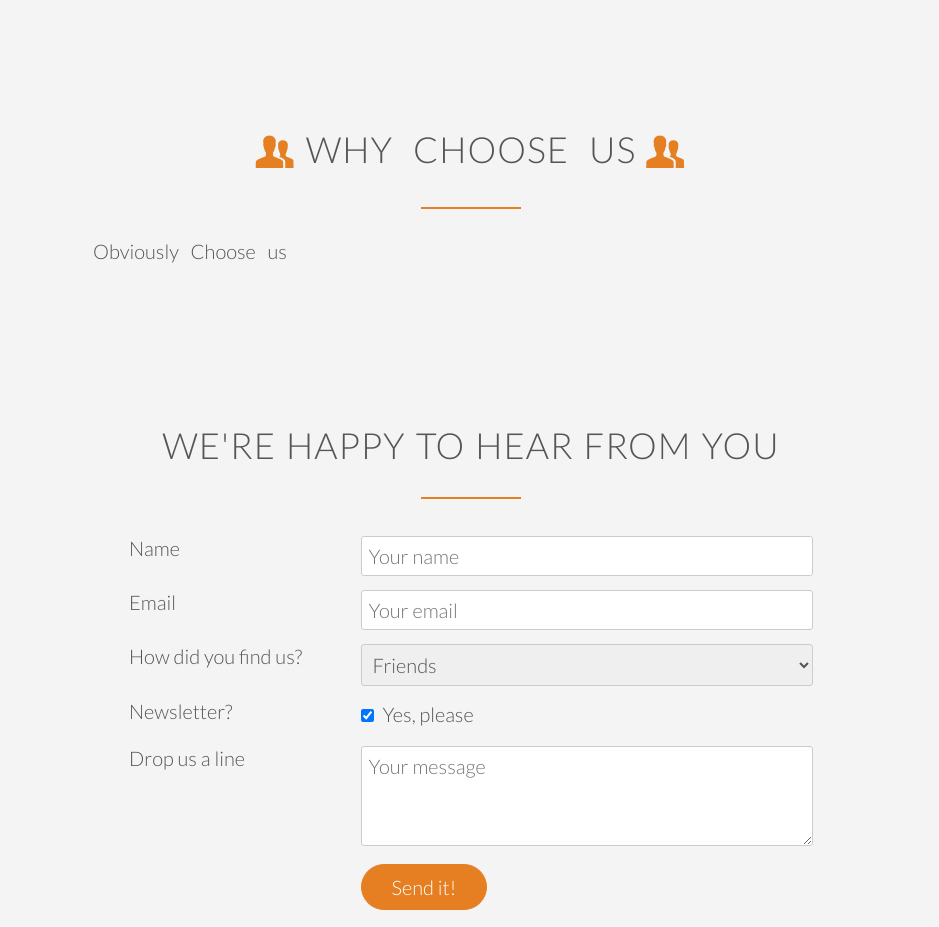
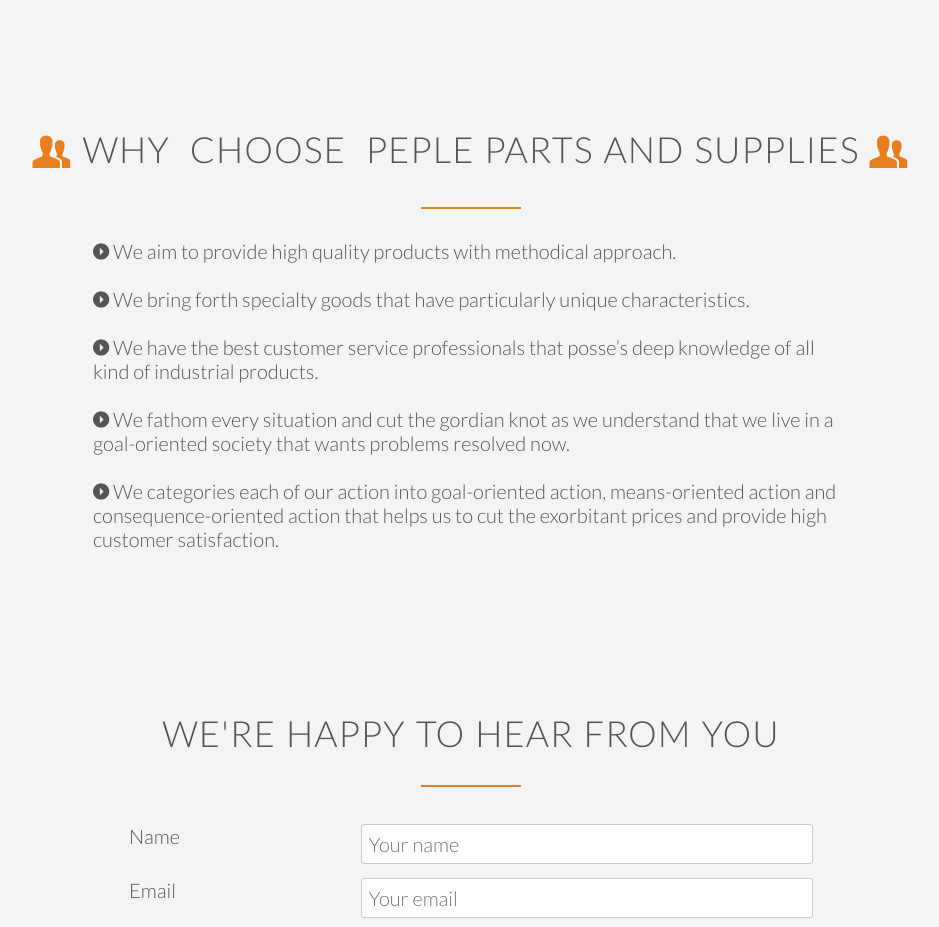
Before and after one commit to CyborgJayant/peple, a website: page index.html in a window 1280 px wide. Shown: the part 1860-2787 px from the top of the page, without its empty margins (169-1108 px from the left). Drawn offline with nearby package versions, Linux system fonts and the light colour scheme; a script that the page names is missing; files whose address does not match are found by name.

Commit message:
Why choose us added

```diff
--- a/index.html
+++ b/index.html
@@ -132,10 +132,15 @@
 
         <section class="section-whyus" id="whyus">
             <div class="row">
-                <h2><i class="ion-person-stalker icon-small"></i>&nbsp;WHY&nbsp;  CHOOSE&nbsp; US&nbsp;<i class="ion-person-stalker icon-small"></i> </h2>
+                <h2><i class="ion-person-stalker icon-small"></i>&nbsp;WHY&nbsp;  CHOOSE&nbsp; PEPLE PARTS AND SUPPLIES&nbsp;<i class="ion-person-stalker icon-small"></i> </h2>
             </div>
             <div class="row section-text">
-                    Obviously &nbsp; Choose &nbsp; us
+                <i class="ion-android-arrow-dropright-circle"></i> We aim to provide high quality products with methodical approach. <br><br>
+                <i class="ion-android-arrow-dropright-circle"></i> We bring forth specialty goods that have particularly unique characteristics. <br><br>
+                <i class="ion-android-arrow-dropright-circle"></i> We have the best customer service professionals that posse’s deep knowledge of all kind of industrial products. <br><br>
+                <i class="ion-android-arrow-dropright-circle"></i> We fathom every situation and cut the gordian knot as we understand that we live in a goal-oriented society that wants problems resolved now. <br><br>
+                <i class="ion-android-arrow-dropright-circle"></i> We categories each of our action into goal-oriented action, means-oriented action and consequence-oriented action that helps us to cut the exorbitant prices and provide high customer satisfaction.
+
             </div>
         </section>
 
```
